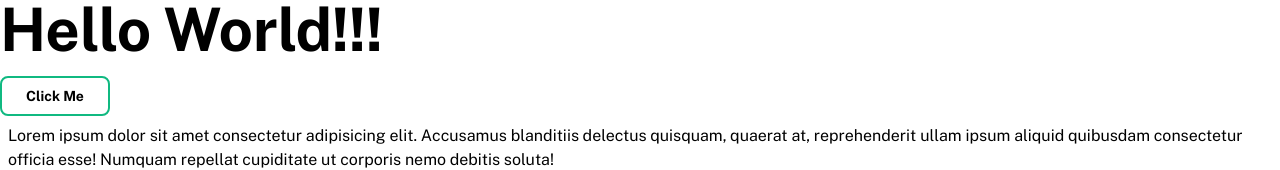
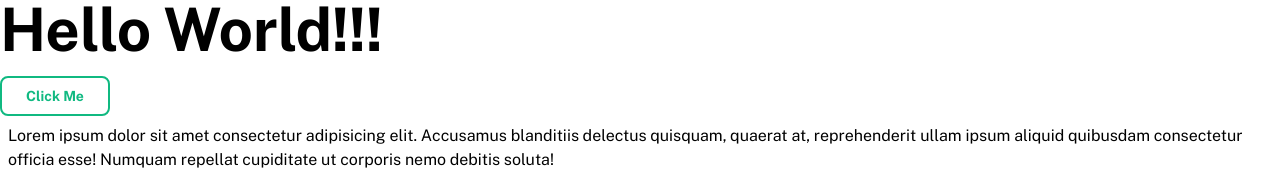
Before and after one commit to sibasishm/spotify-clone, a Next.js app: page / in a window 1280 px wide. Shown: the top 170 px of the page. Built offline with nearby package versions, Linux system fonts and the light colour scheme.

Commit message:
type defn updated

```diff
--- a/src/components/button/button.tsx
+++ b/src/components/button/button.tsx
@@ -4,15 +4,15 @@ import React, {
 	ReactNode,
 } from 'react';
 
-import { variants, sizes, colors } from './variations';
+import { variants, sizes, colors, generateClassName } from './variations';
 
 export type ButtonProps = DetailedHTMLProps<
 	ButtonHTMLAttributes<HTMLButtonElement>,
 	HTMLButtonElement
 > & {
 	size?: keyof typeof sizes;
-	color?: keyof typeof colors;
-	variant?: keyof typeof variants;
+	color?: typeof colors[number];
+	variant?: typeof variants[number];
 	icon?: ReactNode;
 };
 
@@ -26,7 +26,9 @@ export const Button = ({
 }: ButtonProps): JSX.Element => {
 	return (
 		<button
-			className={`flex items-center justify-center font-bold ${sizes[size]} ${variants[variant]} ${colors[color]} disabled:text-dark-offset`}
+			className={`flex items-center justify-center font-bold ${
+				sizes[size]
+			} ${generateClassName(variant, color)} disabled:text-dark-offset`}
 			{...props}
 		>
 			{icon ? <span className='mr-2'>{icon}</span> : null}
--- a/src/components/button/variations.ts
+++ b/src/components/button/variations.ts
@@ -3,13 +3,28 @@ export const sizes = {
 	small: 'py-1 px-2 text-xs rounded-md',
 };
 
-export const colors = {
-	primary: 'border-primary hover:bg-primary-offset hover:border-primary-offset',
-	secondary:
-		'bg-secondary border-secondary hover:bg-secondary-offset hover:border-secondary-offset',
+export const colors = ['primary', 'secondary'];
+
+export const variants = ['solid', 'outline'];
+
+type ColorClass = { primary: string; secondary: string };
+
+const solidColor: ColorClass = {
+	primary: 'bg-primary hover:bg-primary-offset',
+	secondary: 'bg-secondary hover:bg-secondary-offset',
 };
 
-export const variants = {
-	solid: 'text-white disabled:bg-disabled',
-	outline: 'border-2 bg-transparent disabled:border-disabled',
+const outlineColor: ColorClass = {
+	primary: 'text-primary border-primary hover:border-primary-offset',
+	secondary: 'text-secondary border-secondary hover:border-secondary-offset',
 };
+
+export const generateClassName = (
+	varaint: typeof variants[number],
+	color: typeof colors[number]
+): string =>
+	`${
+		varaint === 'solid'
+			? `text-white ${solidColor[color]} disabled:bg-disabled`
+			: `border-2 ${outlineColor[color]} disabled:border-disabled`
+	}`;
--- a/src/icons/clipboard.tsx
+++ b/src/icons/clipboard.tsx
@@ -2,7 +2,7 @@ import React from 'react';
 
 export const Clipboard = () => (
 	<svg
-		className='w-6 h-6'
+		className='w-5 h-5'
 		fill='none'
 		stroke='currentColor'
 		viewBox='0 0 24 24'
```
Also changed, not shown: 1 other file (tests, documents, lock files or other folders).
